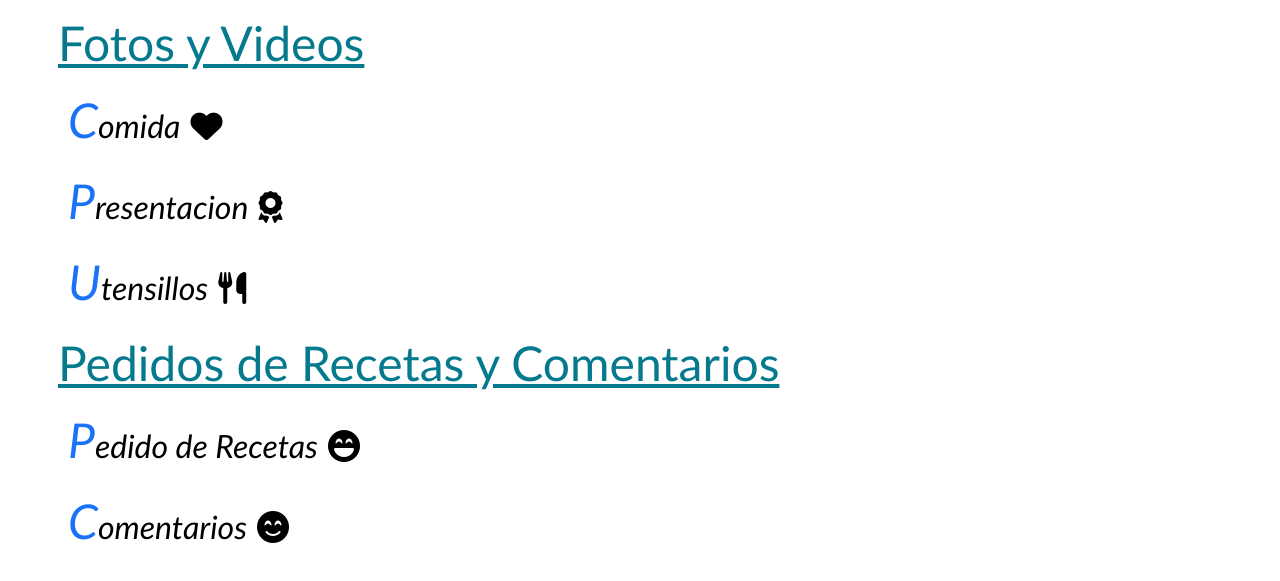
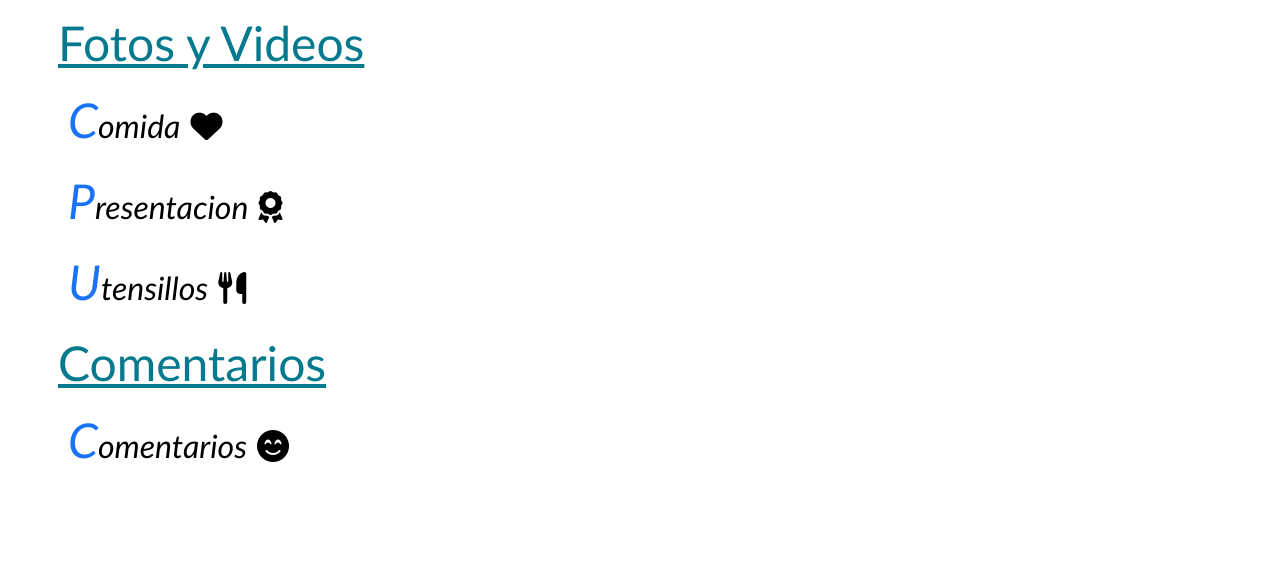
Before and after one commit to Luzbelito77/La-Cocina-de-Rodri, a plain HTML site: page index.html in a window 1280 px wide. Shown: the part 871-1452 px from the top of the page. After the commit the page ends 1383 px from the top, so only its background shows below. Drawn offline with Linux system fonts and the light colour scheme.

Commit message:
Update index.html

```diff
--- a/index.html
+++ b/index.html
@@ -46,8 +46,7 @@
      <div id="p"><a href="f2.html">Presentacion<i class="fas fa-award"></i></a> </div>
      <div id="p"><a href="f3.html"></i>Utensillos<i class="fas fa-utensils"></i></a> </div>
 
-    <div id="h2">Pedidos de Recetas y Comentarios</div>
-     <div id="p"><a href="pedidos.html"></i>Pedido de Recetas<i class="fas fa-laugh-beam"></i></a> </div>
+    <div id="h2">Comentarios</div>
      <div id="p"><a href="comentarios.html"></i>Comentarios<i class="fas fa-smile-beam"></i></a> </div>
  </article>
 </section>
```
